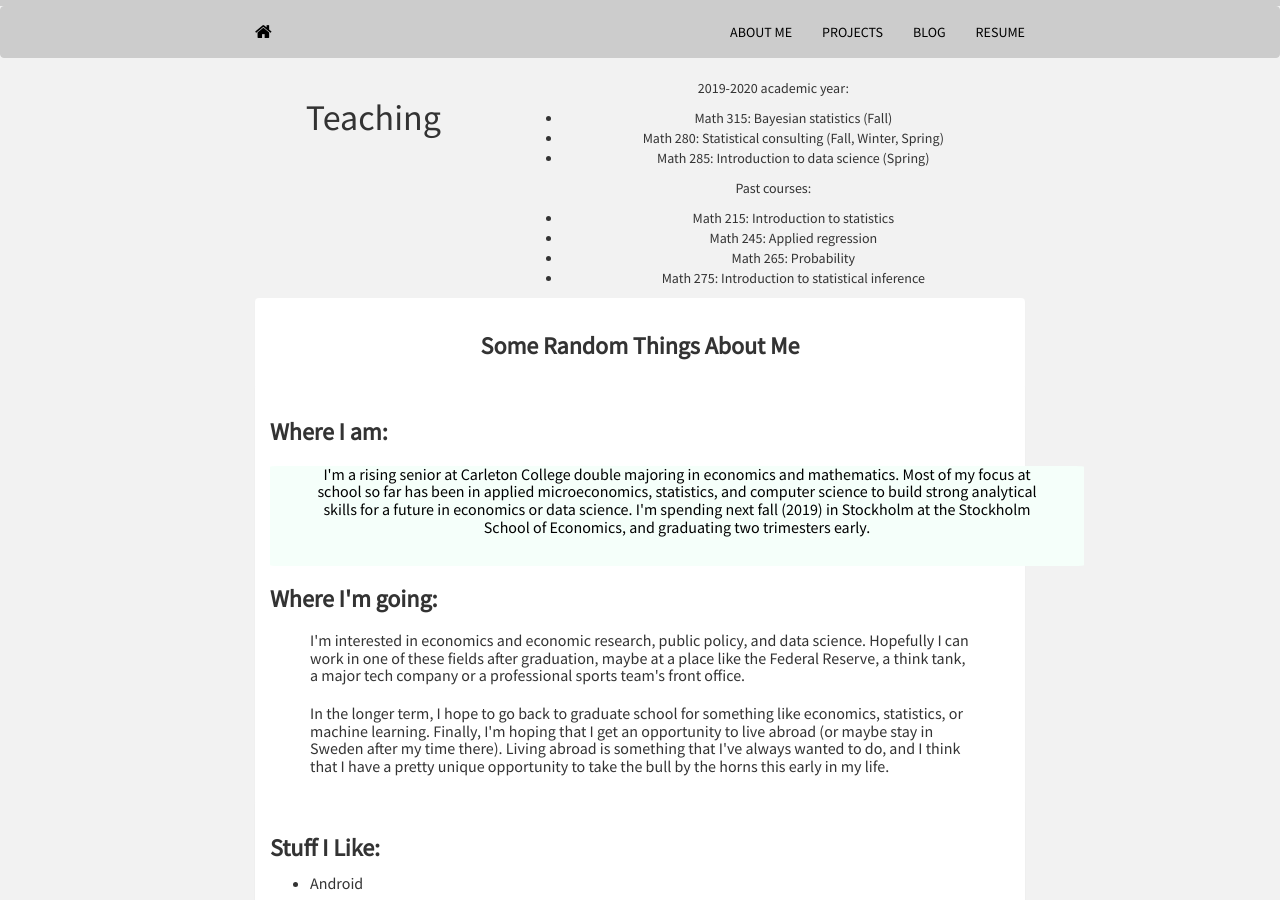
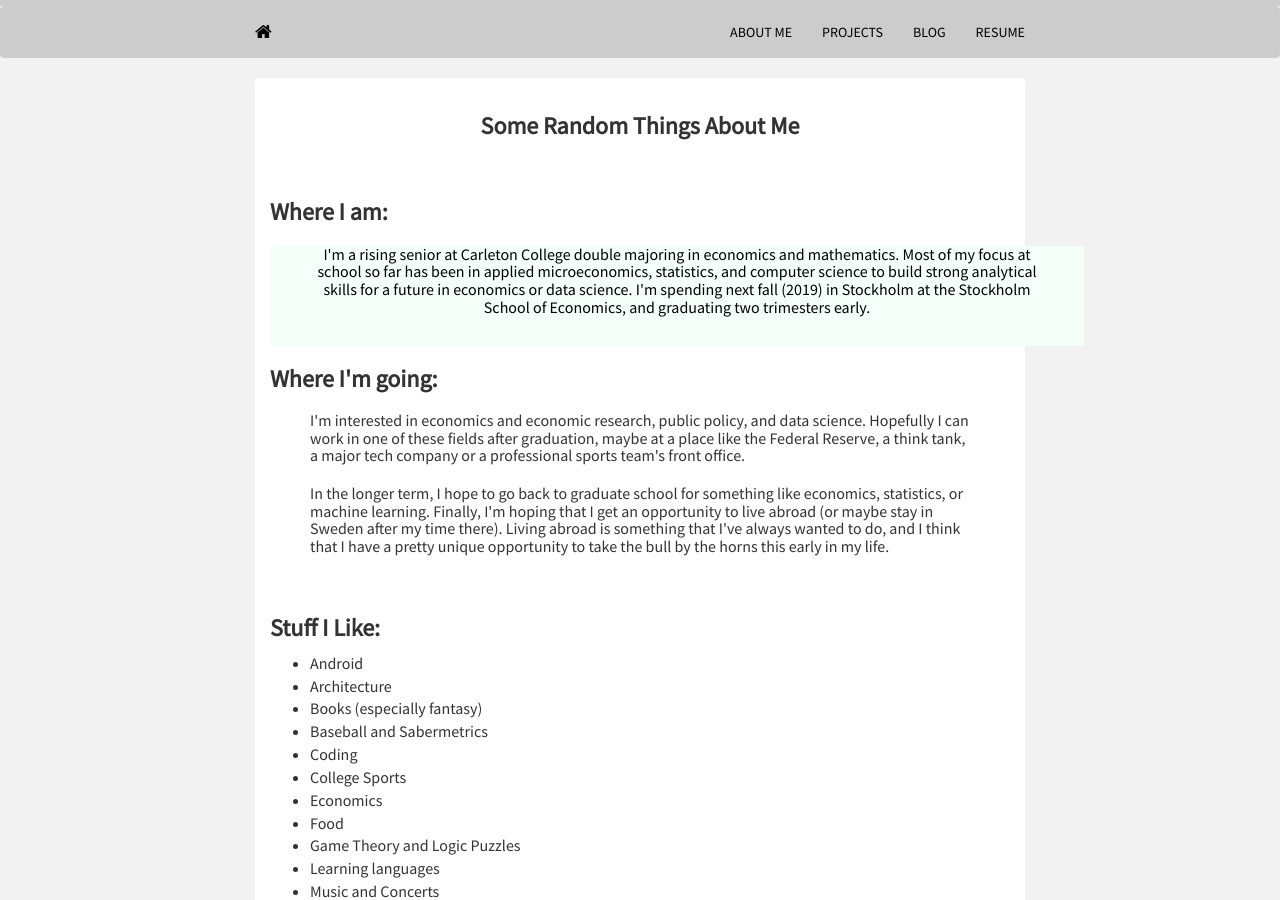
Before and after one commit to mrkaye97/mrkaye97.github.io, a Jekyll site: the page built from about.html, in a window 1280 px wide and 900 px high. Built offline with Jekyll 4.4.1, drawn with Linux system fonts in a browser that asks for light colours; nearby versions of some CDN libraries.

Commit message:
Update about.html

```diff
--- a/about.html
+++ b/about.html
@@ -13,41 +13,6 @@ Title: About Me
 	  gtag('config', 'UA-129880587-1');
 	</script>
 </head>
-
-<section id="teaching" class="home-section">
-    <div class="container">
-
-
-
-<div class="row">
-  <div class="col-xs-12 col-md-4 section-heading">
-    <h1>Teaching</h1>
-
-  </div>
-  <div class="col-xs-12 col-md-8">
-    <p>2019-2020 academic year:</p>
-
-<ul>
-<li>Math 315: Bayesian statistics (Fall)</li>
-<li>Math 280: Statistical consulting (Fall, Winter, Spring)</li>
-<li>Math 285: Introduction to data science (Spring)</li>
-</ul>
-
-<p>Past courses:</p>
-
-<ul>
-<li>Math 215: Introduction to statistics</li>
-<li>Math 245: Applied regression</li>
-<li>Math 265: Probability</li>
-<li>Math 275: Introduction to statistical inference</li>
-</ul>
-
-  </div>
-</div>
-
-    </div>
-  </section>
-
 
 <section id="about">
 	<div class="container">
```
